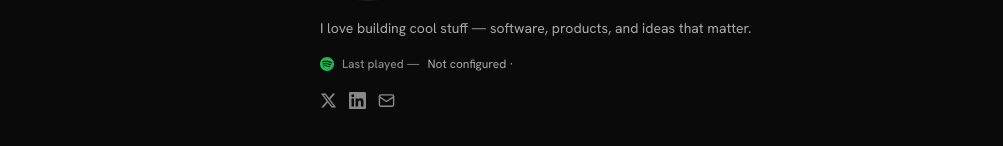
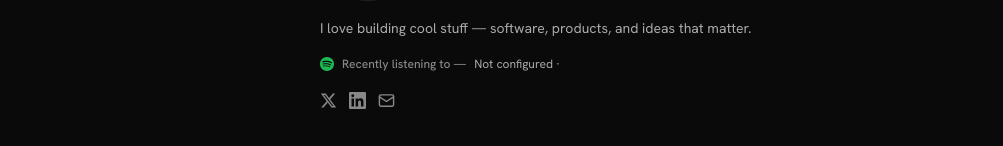
Before and after one commit to MasterofDeath0/portfolio, a Next.js app: page / in a window 1280 px wide. Shown: the part 183-329 px from the top of the page, without its empty margins (0-1003 px from the left). Built offline with nearby package versions, Linux system fonts and the light colour scheme; no server answers.

Commit message:
Update SpotifyNowPlaying.tsx

```diff
--- a/components/SpotifyNowPlaying.tsx
+++ b/components/SpotifyNowPlaying.tsx
@@ -12,7 +12,11 @@ interface Track {
 }
 
 export default function SpotifyNowPlaying() {
-  const [track, setTrack] = useState<Track | null>(null);
+  const [track, setTrack] = useState<Track>({
+    isPlaying: false,
+    title: "Music offline",
+    artist: "Spotify",
+  });
 
   const fetchTrack = async () => {
     try {
@@ -26,7 +30,7 @@ export default function SpotifyNowPlaying() {
         setTrack(data);
       }
     } catch {
-      // Keep the previous track if fetch fails
+      // Keep existing state
     }
   };
 
@@ -54,15 +58,13 @@ export default function SpotifyNowPlaying() {
         <path d="M12 0C5.4 0 0 5.4 0 12s5.4 12 12 12 12-5.4 12-12S18.66 0 12 0zm5.521 17.34c-.24.359-.66.48-1.021.24-2.82-1.74-6.36-2.101-10.561-1.141-.418.122-.779-.179-.899-.539-.12-.421.18-.78.54-.9 4.56-1.021 8.52-.6 11.64 1.32.42.18.479.659.301 1.02zm1.44-3.3c-.301.42-.841.6-1.262.3-3.239-1.98-8.159-2.58-11.939-1.38-.479.12-1.02-.12-1.14-.6-.12-.48.12-1.021.6-1.141C9.6 9.9 15 10.561 18.72 12.84c.361.181.54.78.241 1.2zm.12-3.36C15.24 8.4 8.82 8.16 5.16 9.301c-.6.179-1.2-.181-1.38-.721-.18-.601.18-1.2.72-1.381 4.26-1.26 11.28-1.02 15.721 1.621.539.3.719 1.02.419 1.56-.299.421-1.02.599-1.559.3z" />
       </svg>
 
-      {track && (
-        <>
       <span
         className="text-xs font-medium"
         style={{ color: "var(--muted-foreground)" }}
       >
         {track.isPlaying
           ? "Currently listening"
-              : "Last played"}{" "}
+          : "Recently listening to"}{" "}
         —
       </span>
 
@@ -75,8 +77,6 @@ export default function SpotifyNowPlaying() {
       >
         {track.title} · {track.artist}
       </a>
-        </>
-      )}
     </div>
   );
 }
```
Lines whose indentation alone changed are shown as unchanged.
